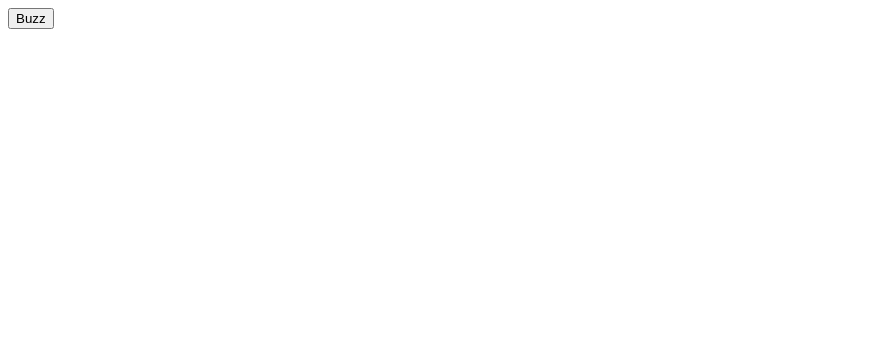
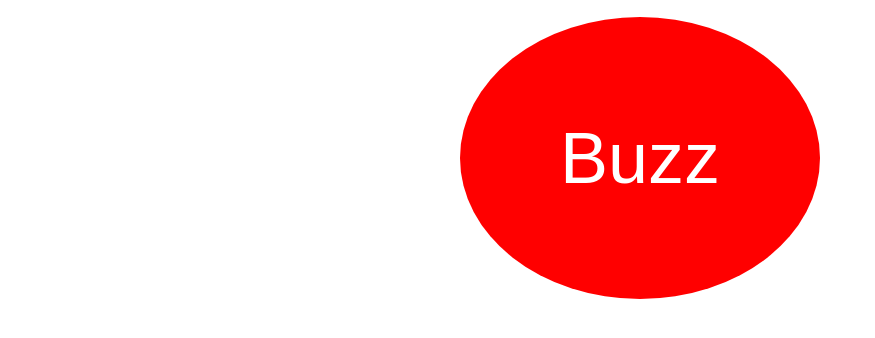
Before and after one commit to TimFenwick15/websocket-buzzer, a website: page index.html in a window 1280 px wide. Shown: the whole page, without its empty margins (0-875 px from the left). Drawn offline with Linux system fonts and the light colour scheme.

Commit message:
Styled button

```diff
--- a/index.html
+++ b/index.html
@@ -4,7 +4,9 @@
   <link rel='stylesheet' href='style.css' />
 </head>
 <body>
-  <button id='buzzer'>Buzz</button>
+  <div id='container'>
+    <button id='buzzer'>Buzz</button>
+  </div>
   <div id='info'></div>
   <script src='script.js'></script>
   <script src='buzzer.js'></script>
--- a/style.css
+++ b/style.css
@@ -1,27 +1,22 @@
-/*body {
-  width: 100px;
-  height: 100px;
-  background-color: black;
-
-  position: absolute;
-  top:0;
-  bottom: 0;
-  left: 0;
-  right: 0;
-
-  margin: auto;
-
+/*#container*/
+body{
+  font-size: 72px;
 }
 
-button {
+div {
+  height: 300px;
+  width: 100%;
+  display: flex;
+  justify-content: center;
+  align-items: center;
+}
+
+#buzzer {
   background-color: red;
   border: none;
   border-radius: 50%;
   color: white;
   padding: 100px 100px;
-  text-align: center;
-  text-decoration: none;
-  display: inline-block;
   font-size: 72px;
   cursor: pointer;
-}*/
+}
--- a/video.js
+++ b/video.js
@@ -30,10 +30,8 @@ function onPlayerReady(event) {
 
 function onPlayerStateChange(event) {
   // event: -1 is unstarted. Always fires when the video changes
-  if (event.data === -1) {
-    console.log('video switched!')
+  if (event.data === -1)
     httpGetAsync('/clear', _ => console.log('Response: ', _))
-  }
 }
 
 
@@ -43,4 +41,4 @@ function stopVideo() {
 
 
 const ws = new WebSocket('ws://localhost:1337')
-ws.onmessage = event => player.nextVideo()//alert(event.data)
+ws.onmessage = event => player.nextVideo()
```
